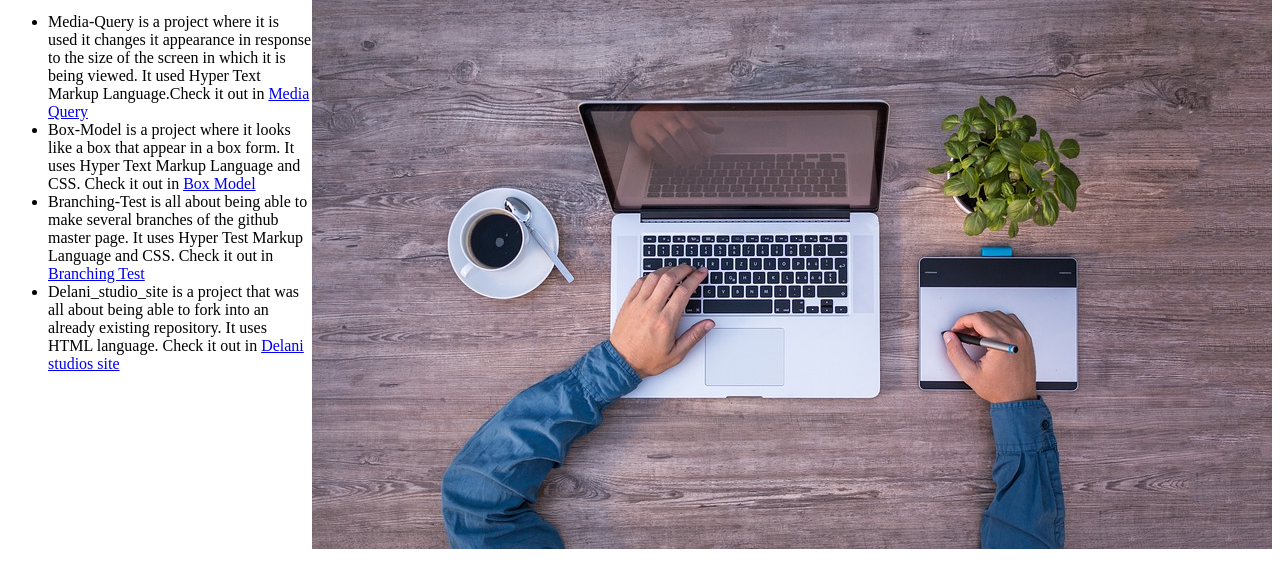
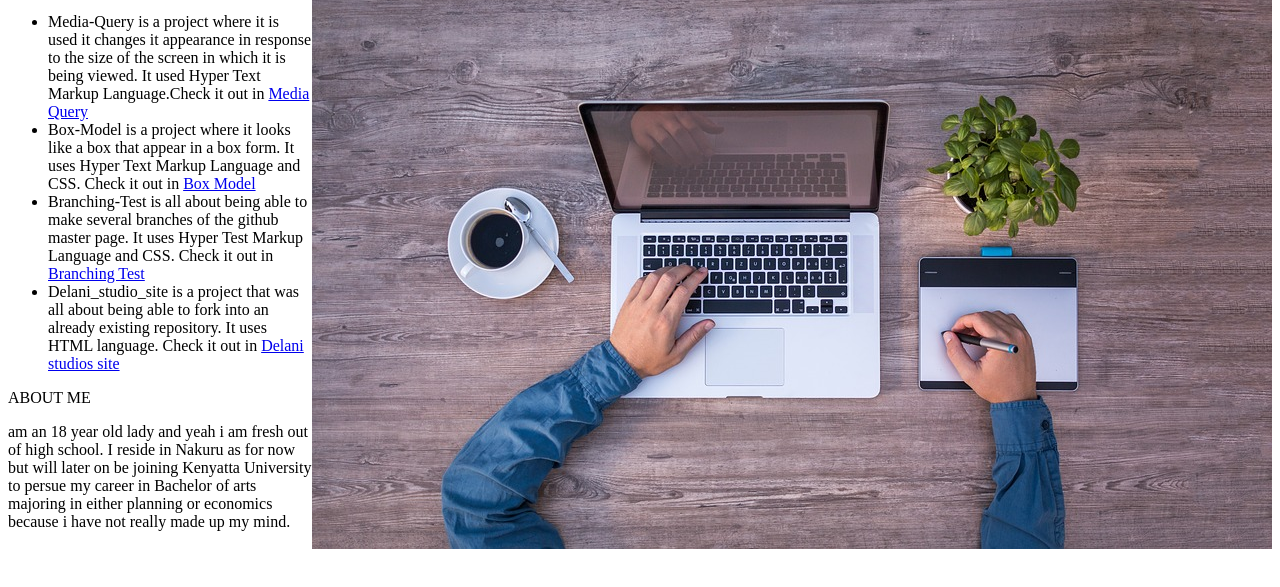
Before and after one commit to Molly-code-dev/IP-Portfolio, a plain HTML site: page index.html in a window 1280 px wide. Shown: the part 101-688 px from the top of the page. Drawn offline with Linux system fonts and the light colour scheme.

Commit message:
Update about me

```diff
--- a/index.html
+++ b/index.html
@@ -16,5 +16,9 @@
         <li>Branching-Test is all about being able to make several branches of the github master page. It uses Hyper Test Markup Language and CSS. Check it out in <a href="https://github.com/Molly-code-dev/Branching-Test">Branching Test</a> </li>
         <li>Delani_studio_site is a project that was all about being able to fork into an already existing repository. It uses HTML language. Check it out in <a href="https://github.com/Molly-code-dev/Delani_studios_site">Delani studios site</a></li>
     </ul>
+    <p>ABOUT ME</p>
+        <div>
+            <p> am an 18 year old lady and yeah i am fresh out of high school. I reside in Nakuru as for now but will later on be joining Kenyatta University to persue my career in Bachelor of arts majoring in either planning or economics because i have not really made up my mind.</p>
+        </div>
 </body>
 </html>
```
